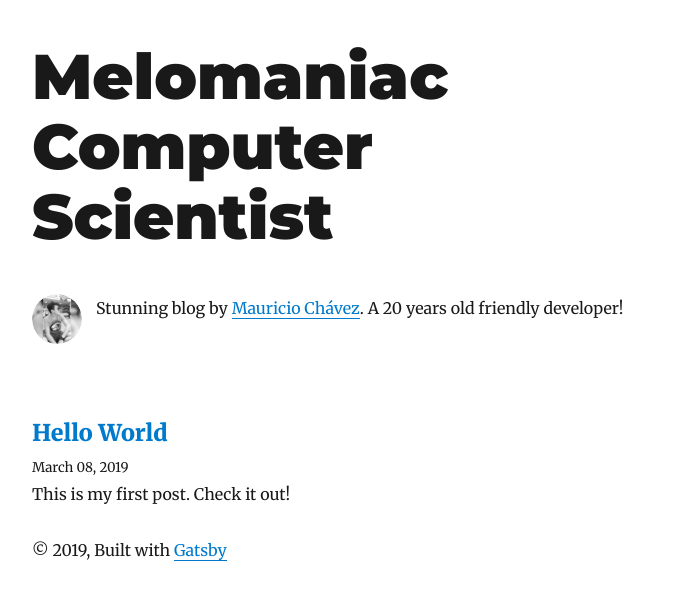
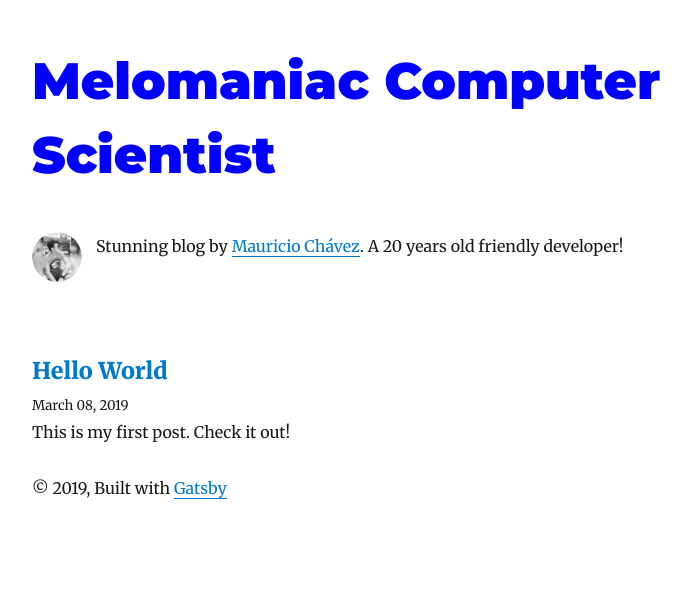
Before and after one commit to mauricio-chavez/mauriciochavez.dev, a Gatsby site: page / in a window 1280 px wide. Shown: the whole page, without its empty margins (293-984 px from the left). Built offline with nearby package versions, Linux system fonts and the light colour scheme; Gatsby itself is replaced by a stand-in of ours; some packages are replaced by stand-ins of ours.

Commit message:
Fixed main title

```diff
--- a/src/components/layout.js
+++ b/src/components/layout.js
@@ -22,7 +22,8 @@ class Layout extends React.Component {
             style={{
               boxShadow: `none`,
               textDecoration: `none`,
-              color: `inherit`,
+              color: `blue`,
+              fontSize: `4vw`
             }}
             to={`/`}
           >
```
